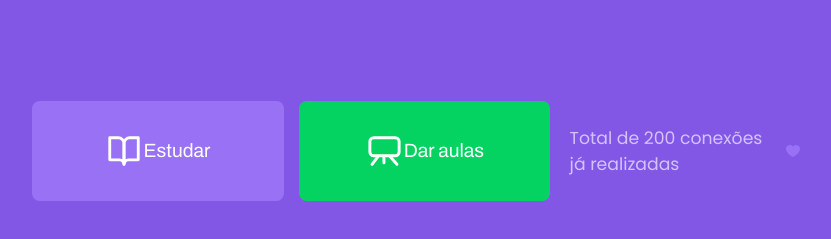
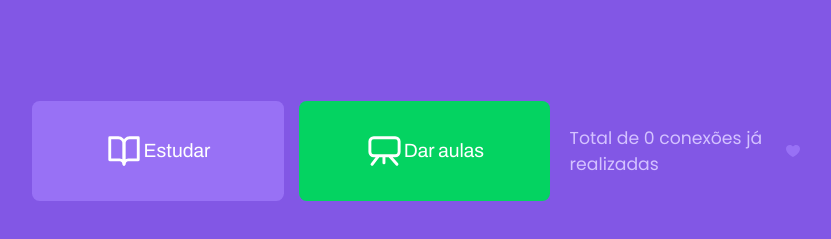
Before and after one commit to erikalbuquerque/nlw_proffy, a React (Create React App) app: page / in a window 1280 px wide. Shown: the part 449-688 px from the top of the page, without its empty margins (224-1055 px from the left). Built offline with nearby package versions, Linux system fonts and the light colour scheme; no server answers.

Commit message:
consultation at api for total connections already created and return implemented

```diff
--- a/src/pages/Landing/index.tsx
+++ b/src/pages/Landing/index.tsx
@@ -1,4 +1,4 @@
-import React from "react";
+import React, { useState, useEffect } from "react";
 
 import { Link } from "react-router-dom";
 
@@ -11,7 +11,18 @@
 
 import "./styles.css";
 
+import api from "../../server/api";
+
 function Landing() {
+  const [totalConnections, setTotalConnections] = useState(0);
+
+  useEffect(() => {
+    api.get("connections").then((response) => {
+      const { total } = response.data;
+      setTotalConnections(total);
+    });
+  }, []);
+
   return (
     <div id="page-landing">
       <div id="page-landing-content" className="container">
@@ -38,7 +49,7 @@
         </div>
 
         <span className="total-connections">
-          Total de 200 conexões já realizadas
+          Total de {totalConnections} conexões já realizadas
           <img src={purpleHeartIcon} alt="Coração roxo" />
         </span>
       </div>
```
